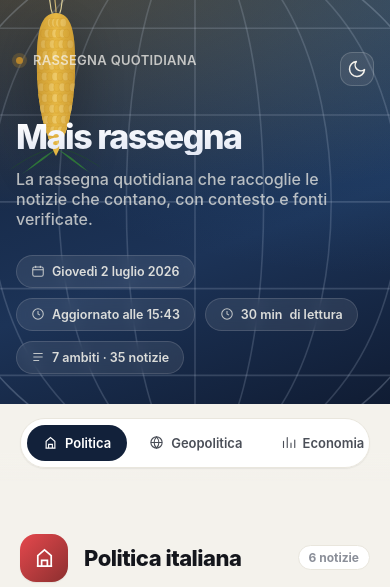
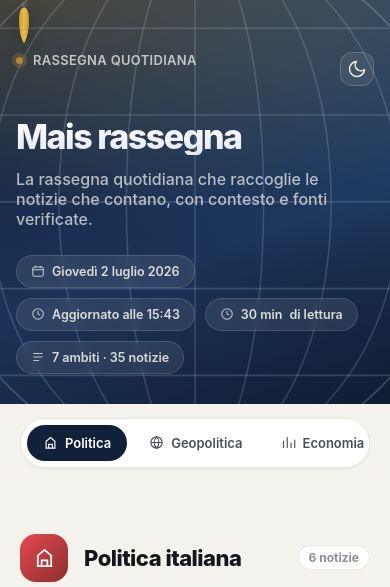
Before and after one commit to tommasoformenton/mais-app, a plain HTML site: page index.html in a window 390 px wide. Shown: the top 587 px of the page. Drawn offline with Linux system fonts and the light colour scheme.

Commit message:
Pannocchia rimpicciolita e riposizionata: piccola icona in alto a sinistra, mai sopra il testo

```diff
--- a/index.html
+++ b/index.html
@@ -101,9 +101,9 @@
     pointer-events:none;
   }
   .corn-illustration{
-    position:absolute; left:4%; top:-26px; z-index:1;
-    width:170px; height:auto;
-    filter:drop-shadow(0 16px 26px rgba(0,0,0,0.35));
+    position:absolute; left:16px; top:4px; z-index:1;
+    width:30px; height:auto;
+    filter:drop-shadow(0 4px 8px rgba(0,0,0,0.35));
     pointer-events:none;
   }
 
@@ -373,7 +373,7 @@
     .card-body{padding:20px 18px 18px;}
     .sec-head h2{font-size:22px;}
     .icon-btn{width:34px;height:34px;}
-    .corn-illustration{width:96px; left:2%; top:-10px; opacity:.92;}
+    .corn-illustration{width:24px; left:12px; top:2px; opacity:.92;}
   }
 </style>
 </head>
```
